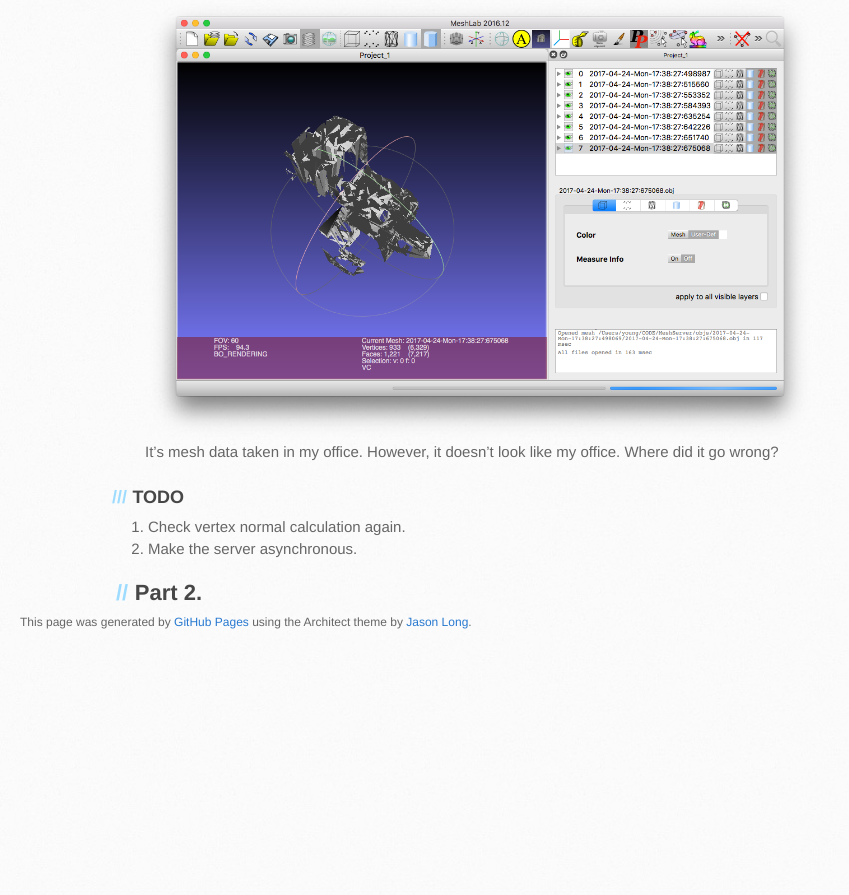
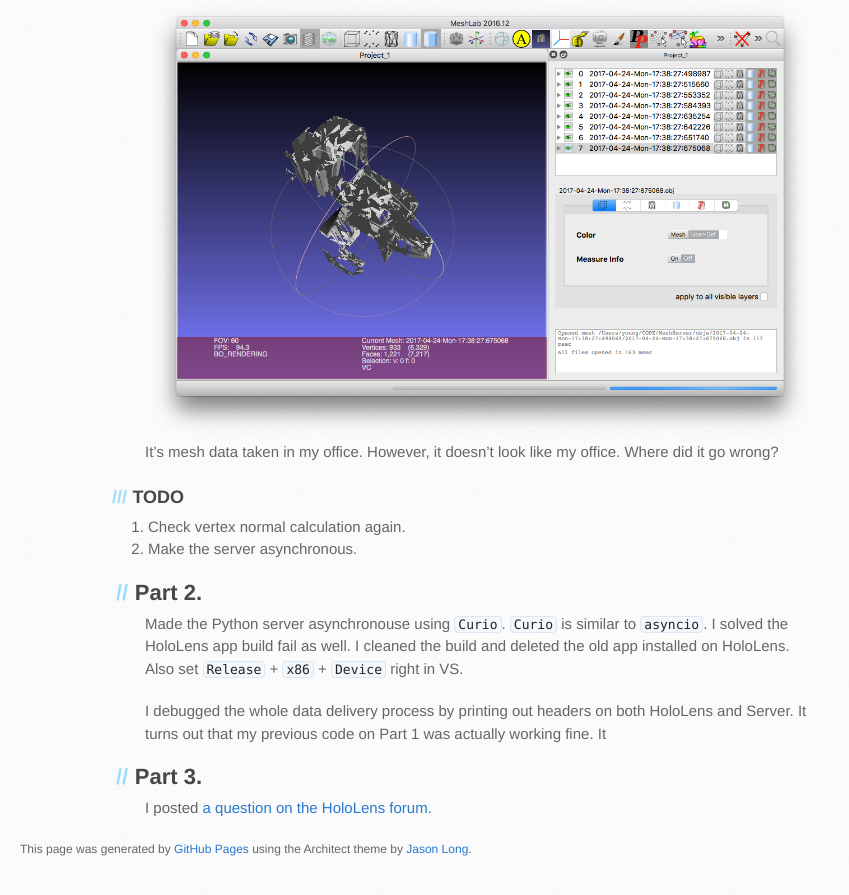
Before and after one commit to aalto-hololens-3D-scanning/aalto-hololens-3D-scanning.github.io, a Jekyll site: the page built from _posts/2017-04-24-week8.md, in a window 1280 px wide and 900 px high, scrolled down 6883 px. Shown: the top 895 px of the window, without its empty margins (0-849 px from the left). Built offline with Jekyll 4.4.1, drawn with Linux system fonts in a browser that asks for light colours; before the commit the page ends 7556 px from its top, so only the background shows below that.

Commit message:
Add week8

```diff
--- a/_posts/2017-04-24-week8.md
+++ b/_posts/2017-04-24-week8.md
@@ -298,3 +298,12 @@
 2. Make the server asynchronous.
 
 ## Part 2.
+
+Made the Python server asynchronouse using [`Curio`](https://github.com/dabeaz/curio). `Curio` is similar to `asyncio`. I solved the HoloLens app build fail as well. I cleaned the build and deleted the old app installed on HoloLens. Also set `Release` + `x86` + `Device` right in VS.
+
+I debugged the whole data delivery process by printing out headers on both HoloLens and Server. It turns out that my previous code on Part 1 was actually working fine. It
+
+
+
+## Part 3.
+I posted [a question on the HoloLens forum.](https://forums.hololens.com/discussion/7313/broken-mesh-properties-after-delivered-to-a-custom-server#latest)
```
Also changed, not shown: _posts/2017-03-22-about_hololens.md (+10 -1 lines).
